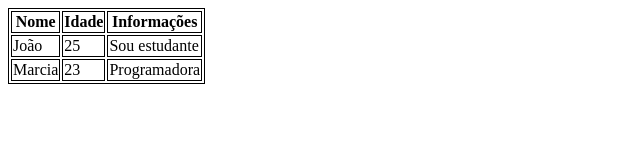
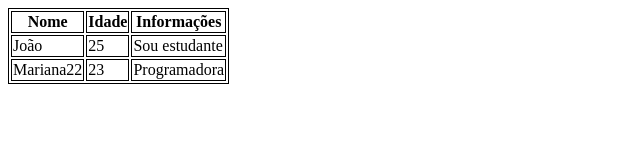
Before and after one commit to luizcalves/aula-tabela, a plain HTML site: page index.html in a window 1280 px wide. Shown: the whole page, without its empty margins (0-640 px from the left). Drawn offline with Linux system fonts and the light colour scheme.

Commit message:
marcia por mariana22

```diff
--- a/index.html
+++ b/index.html
@@ -21,7 +21,7 @@
             <td>25</td>
             <td>Sou estudante</td>
             <tr>
-                <td>Marcia</td>
+                <td>Mariana22</td>
                 <td>23</td>
                 <td>Programadora</td>
             </tr>
```
